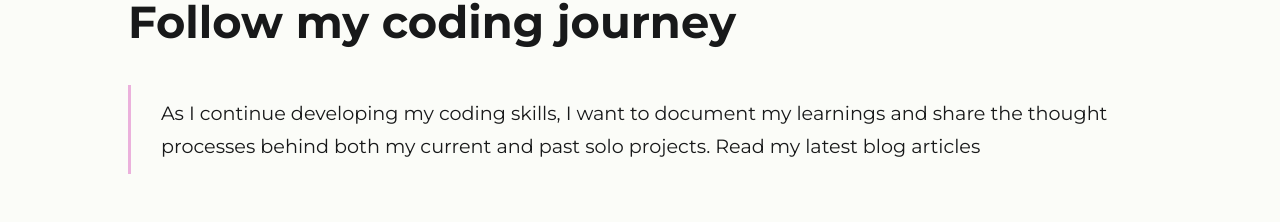
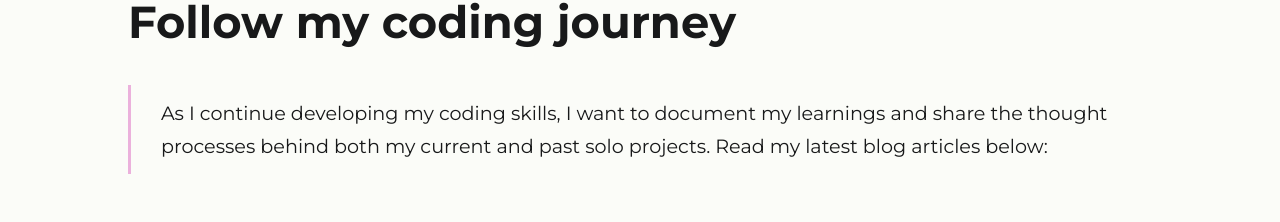
Before and after one commit to louiseka/portfolio, a React (Vite) app: page /blogs in a window 1280 px wide. Shown: the part 213-435 px from the top of the page. Built offline with nearby package versions, Linux system fonts and the light colour scheme.

Commit message:
Formatting update

```diff
--- a/src/pages/About/Skills.jsx
+++ b/src/pages/About/Skills.jsx
@@ -15,7 +15,6 @@ export default function Skills() {
                     <p className="pink-label">HTML</p>
                     <p className="green-label">CSS</p>
                     <p className="purple-label">RESTful APIs</p>
-                    <p className="pink-label"> Python </p>
                     <p className="green-label">React Router</p>
                     <p className="purple-label">Figma</p>
                     <p className="pink-label">Git</p>
--- a/src/pages/Blogs/Blogs.jsx
+++ b/src/pages/Blogs/Blogs.jsx
@@ -41,7 +41,7 @@ export default function Blogs() {
             <title>Blogs - Louise Aldridge</title>
             <main className="projects-grid" id="projects">
                 <h1>Follow my coding journey</h1>
-                <p className="sub-text"> As I continue developing my coding skills, I want to document my learnings and share the thought processes behind both my current and past solo projects. Read my latest blog articles </p>
+                <p className="sub-text"> As I continue developing my coding skills, I want to document my learnings and share the thought processes behind both my current and past solo projects. Read my latest blog articles below: </p>
                 <div className="wrapper">
                     {blogElements}
                 </div>
```
